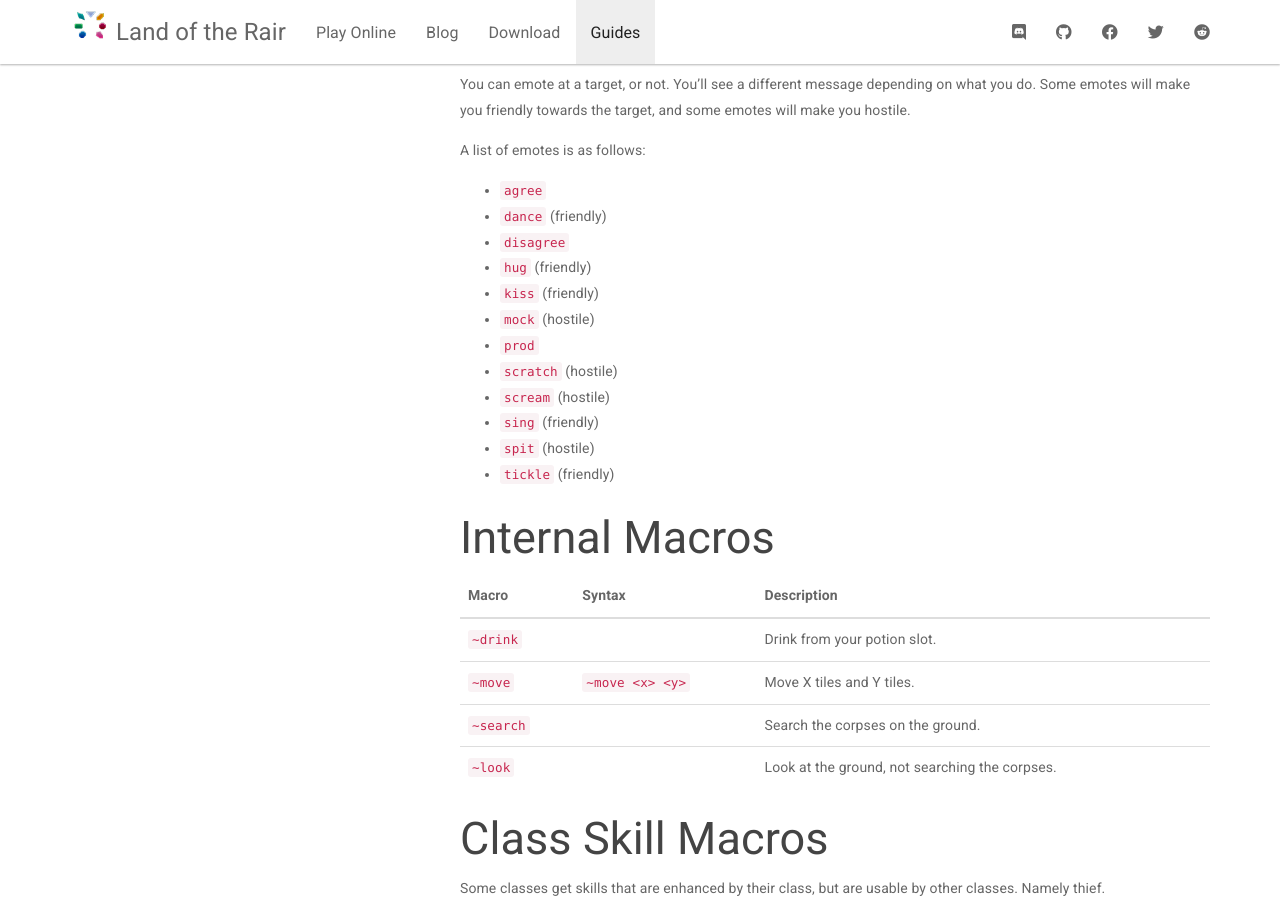
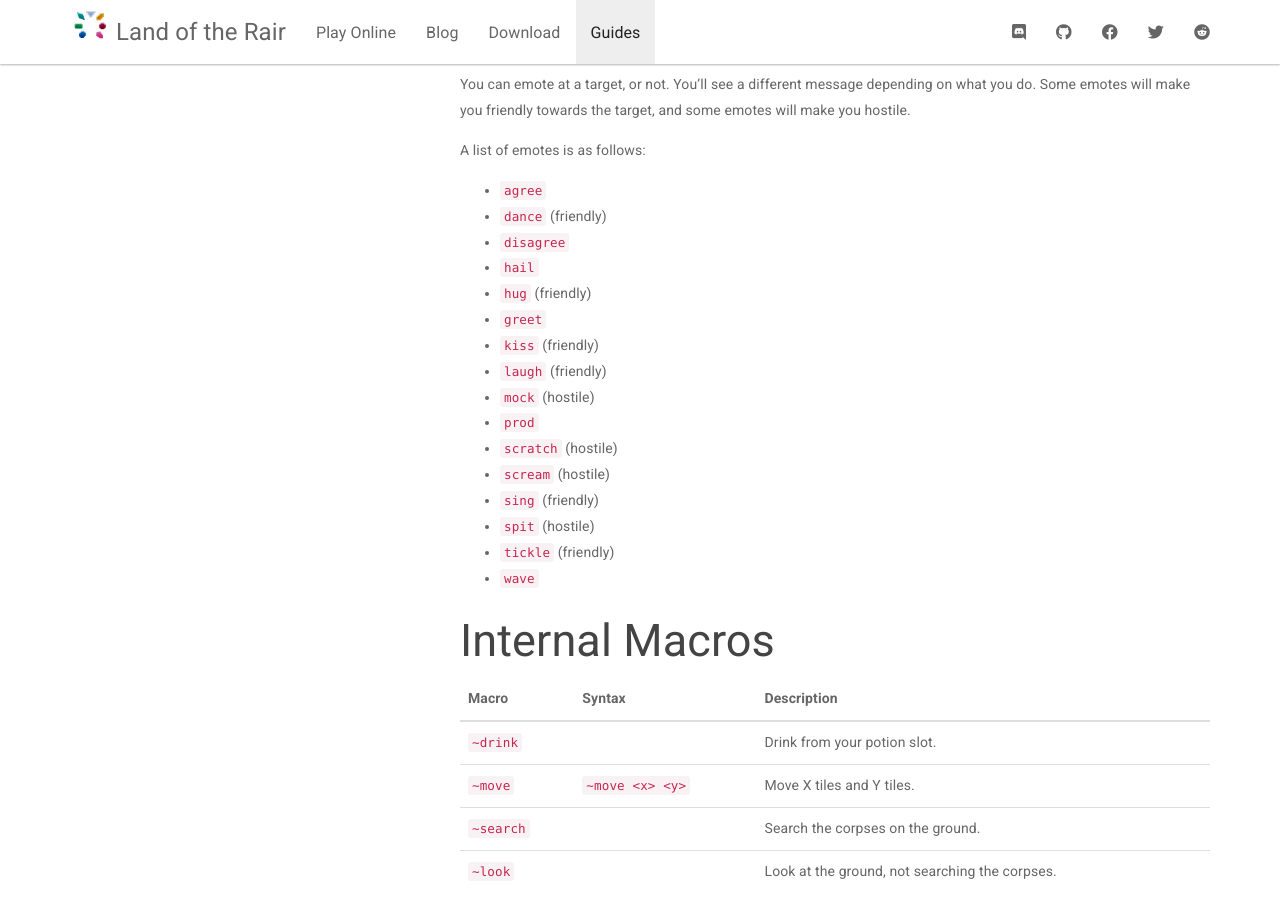
Before and after one commit to LandOfTheRair/landoftherair.github.io, a Jekyll site: the page built from _docs/getting-started/default-macros.md, in a window 1280 px wide and 900 px high, scrolled down 2067 px. Built offline with Jekyll 4.4.1, drawn with Linux system fonts in a browser that asks for light colours; nearby versions of some CDN libraries.

Commit message:
Update default-macros.md

```diff
--- a/_docs/getting-started/default-macros.md
+++ b/_docs/getting-started/default-macros.md
@@ -56,8 +56,11 @@ A list of emotes is as follows:
 * `agree`
 * `dance` (friendly)
 * `disagree`
+* `hail`
 * `hug` (friendly)
+* `greet`
 * `kiss` (friendly)
+* `laugh` (friendly)
 * `mock` (hostile)
 * `prod`
 * `scratch` (hostile)
@@ -65,6 +68,7 @@ A list of emotes is as follows:
 * `sing` (friendly)
 * `spit` (hostile)
 * `tickle` (friendly)
+* `wave`
 
 ## Internal Macros
 
```
